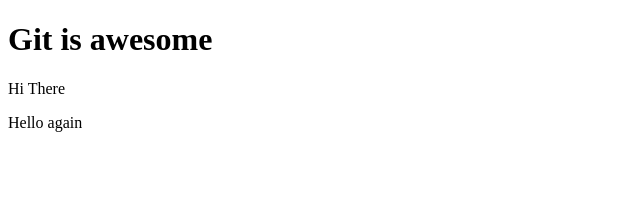
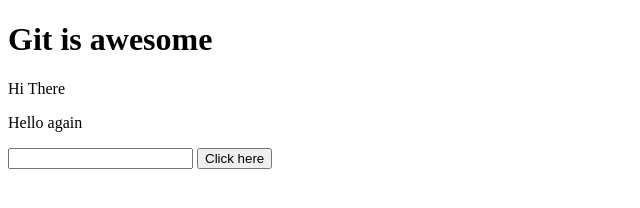
Before and after one commit to etma/gitProject, a plain HTML site: page index.html in a window 1280 px wide. Shown: the whole page, without its empty margins (0-640 px from the left). Drawn offline with Linux system fonts and the light colour scheme.

Commit message:
Created form element

```diff
--- a/index.html
+++ b/index.html
@@ -11,5 +11,9 @@
 
     </p>
     <p> Hello again</p>
+    <form>
+        <input type = "text"/>
+        <button>Click here</button>
+    </form>
 </body>
 </html>
--- a/script.js
+++ b/script.js
@@ -0,0 +1 @@
+constant b = 30;
```
